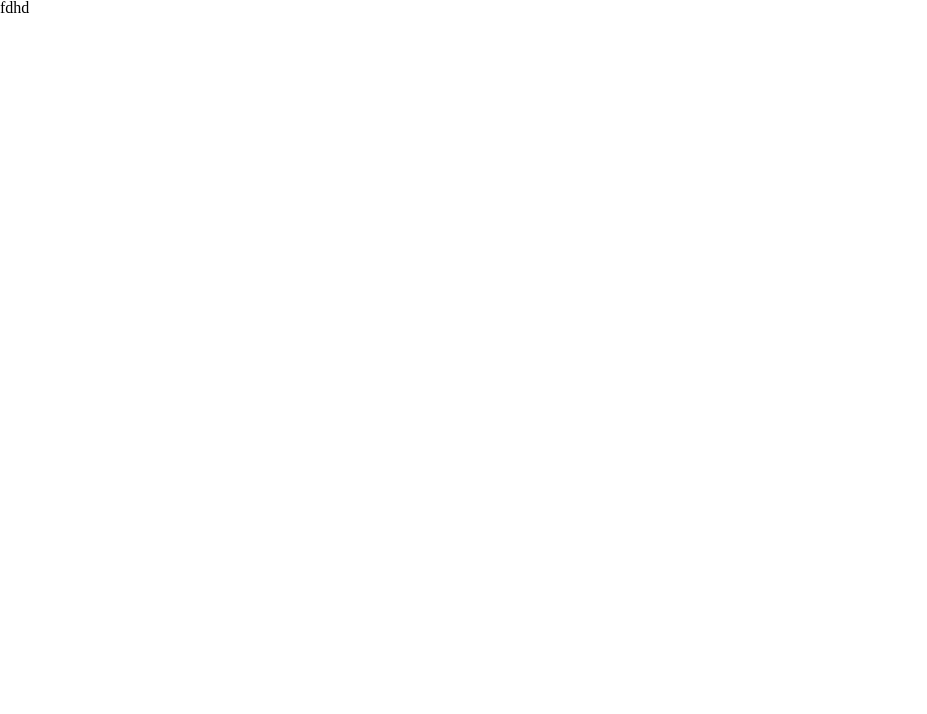
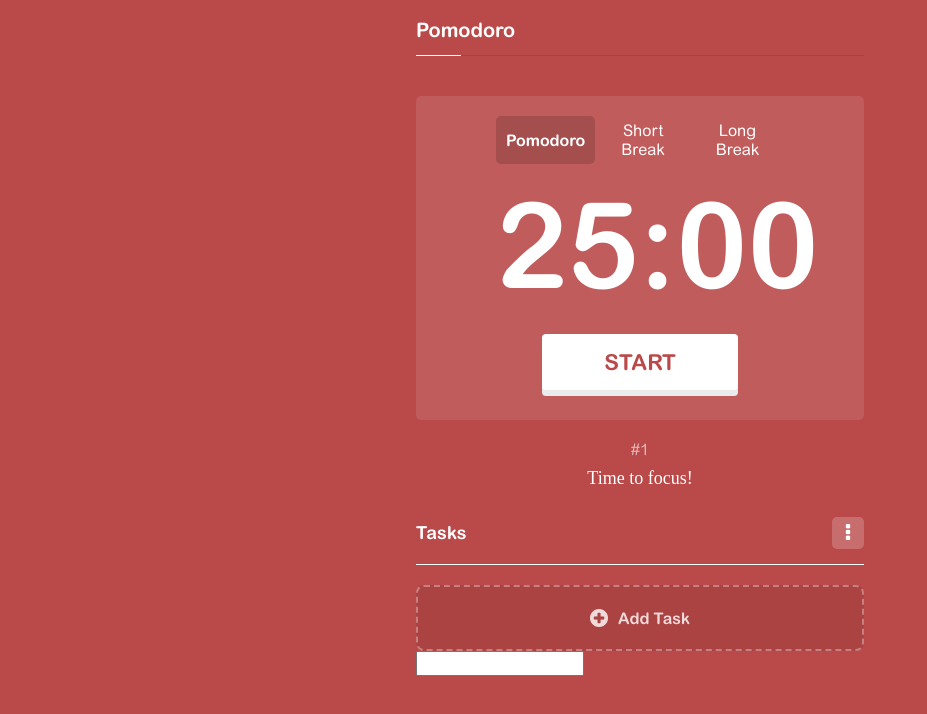
Before and after one commit to pparksso/pomodoro_js, a plain HTML site: page index.html in a window 1280 px wide. Shown: the whole page, without its empty margins (0-927 px from the left). Drawn offline with Linux system fonts and the light colour scheme.

Commit message:
design: 퍼블리싱 ing

```diff
--- a/reset.css
+++ b/assets/styles/reset.css
@@ -55,4 +55,5 @@
   border: none;
   outline: none;
   background: none;
+  cursor: pointer;
 }
--- /dev/null
+++ b/assets/styles/styles.css
@@ -0,0 +1,184 @@
+@font-face {
+  font-family: 'Arial Rounded MT';
+  src: url(./font/Arial_Rounded_MT.ttf);
+}
+@font-face {
+  font-family: 'Arial Rounded MT Bold';
+  src: url(./font/Arial-Rounded-MT-Bold.ttf);
+}
+
+* {
+  font-family: 'Arial Rounded MT';
+  box-sizing: border-box;
+  color: #fff;
+  font-size: 16px;
+}
+
+body {
+  width: 100vw;
+  height: 100vh;
+}
+.container {
+  width: 100%;
+  height: 100%;
+  display: flex;
+  justify-content: center;
+}
+.wrap {
+  width: 35%;
+  padding-top: 20px;
+}
+.title-box {
+  margin-bottom: 15px;
+}
+.title-box h1 {
+  font-family: 'Arial Rounded MT Bold';
+  font-size: 20px;
+}
+.progress-box {
+  width: 100%;
+  height: 1px;
+  position: relative;
+}
+.progress-box span {
+  display: block;
+  height: 1px;
+}
+.progress-box .ing {
+  position: absolute;
+  z-index: 1;
+  width: 10%;
+  top: 0;
+  left: 0;
+  background-color: #fff;
+}
+.progress-box .left {
+  width: 100%;
+  background-color: #000;
+  opacity: 10%;
+}
+.inner {
+  padding-top: 40px;
+  max-width: 480px;
+  margin: 0 auto;
+}
+.pomodoro-box {
+  background-color: rgba(255, 255, 255, 0.1);
+  border-radius: 5px;
+  padding: 20px 80px 30px 80px;
+  margin-bottom: 20px;
+}
+.change-btns {
+  display: flex;
+  justify-content: space-between;
+  margin-bottom: 20px;
+}
+.change-btns button {
+  border-radius: 5px;
+  padding: 5px 10px;
+}
+.change-btns .active {
+  background-color: rgba(0, 0, 0, 0.15);
+  font-family: 'Arial rounded MT bold';
+}
+.count-box {
+  font-size: 120px;
+  margin-bottom: 30px;
+}
+.control-btns {
+  position: relative;
+  text-align: center;
+}
+.control-btns .btn {
+  background-color: #fff;
+  border-radius: 4px;
+  color: #ba4949;
+  font-size: 22px;
+  padding: 15px 62px;
+  transition: color 0.5s ease-in-out 0s;
+}
+.control-btns .start {
+  box-shadow: rgb(235, 235, 235) 0px 6px 0px;
+}
+.control-btns .pause {
+  transform: translateY(6px);
+  transition: color 0.5s ease-in-out 0s;
+}
+.control-btns .next {
+  position: absolute;
+  top: 40%;
+  right: 0;
+  width: 22px;
+  height: 22px;
+}
+.control-btns .next img {
+  width: 100%;
+  vertical-align: top;
+}
+.take-box {
+  text-align: center;
+  margin-bottom: 30px;
+}
+.take-box button {
+  opacity: 60%;
+  margin-bottom: 10px;
+  &:hover {
+    opacity: 1;
+  }
+}
+.take-box p {
+  font-size: 18px;
+}
+.task-box .task-title {
+  display: flex;
+  justify-content: space-between;
+  align-items: center;
+  border-bottom: 1px solid #fff;
+  padding-bottom: 15px;
+}
+.task-box .task-title span {
+  font-size: 18px;
+}
+.task-box .task-title button {
+  width: 32px;
+  height: 32px;
+  border-radius: 5px;
+  background-color: rgba(255, 255, 255, 0.2);
+}
+.task-box .task-title button img {
+  width: 16px;
+  height: 16px;
+  vertical-align: top;
+}
+.add-box {
+  padding-top: 20px;
+}
+.add-box .add-btn {
+  width: 100%;
+  padding: 22px 0;
+  border: 2px dashed rgba(255, 255, 255, 0.4);
+  background-color: rgba(0, 0, 0, 0.1);
+  border-radius: 8px;
+  opacity: 80%;
+  &:hover {
+    opacity: 1;
+  }
+}
+.add-box .add-btn img {
+  width: 18px;
+  vertical-align: top;
+  margin-right: 10px;
+}
+/* variable */
+.bold {
+  font-family: 'Arial rounded MT bold';
+}
+.bg-red {
+  background-color: #ba4949;
+}
+.bg-green {
+  background-color: #38858a;
+}
+.bg-blue {
+  background-color: #397097;
+}
--- a/index.html
+++ b/index.html
@@ -3,11 +3,55 @@
   <head>
     <meta charset="UTF-8" />
     <meta name="viewport" content="width=device-width, initial-scale=1.0" />
-    <link rel="stylesheet" href="./reset.css" />
-    <link rel="stylesheet" href="./styles.css" />
-    <title>Document</title>
+    <link rel="stylesheet" href="./assets/styles/reset.css" />
+    <link rel="stylesheet" href="./assets/styles/styles.css" />
+    <title>25:00 #1</title>
   </head>
   <body>
-    fdhd
+    <div class="container bg-red">
+      <div class="wrap">
+        <div class="title-box">
+          <h1>Pomodoro</h1>
+        </div>
+        <div class="progress-box">
+          <span class="ing"></span>
+          <span class="left"></span>
+        </div>
+        <div class="inner">
+          <div class="pomodoro-box">
+            <div class="change-btns">
+              <button class="active">Pomodoro</button>
+              <button>Short Break</button>
+              <button>Long Break</button>
+            </div>
+            <div class="count-box bold"><span>25</span>:<span>00</span></div>
+            <div class="control-btns">
+              <button class="btn bold start" id="startBtn">START</button>
+              <!-- <button class="btn bold pause" id="pauseBtn">PAUSE</button> -->
+              <!-- <button class="next"><img src="./assets/images/next.png" alt="next" /></button> -->
+            </div>
+          </div>
+          <div class="take-box">
+            <button>#1</button>
+            <p>Time to focus!</p>
+          </div>
+          <div class="task-box">
+            <div class="task-title">
+              <span class="bold">Tasks</span>
+              <button><img src="./assets/images/threedots.png" alt="setting" /></button>
+            </div>
+            <div class="add-box">
+              <button class="add-btn bold"><img src="./assets/images/plus-circle.png" alt="plus" />Add Task</button>
+            </div>
+            <div class="text-box">
+              <div class="input-box">
+                <input type="text" name="" id="" />
+              </div>
+              <div class="confirm-box"></div>
+            </div>
+          </div>
+        </div>
+      </div>
+    </div>
   </body>
 </html>
```
Also changed, not shown: assets/images/next.png (added), assets/images/plus-circle.png (added), assets/images/threedots.png (added), assets/styles/font/Arial-Rounded-MT-Bold.ttf (added), assets/styles/font/Arial_Rounded_MT.ttf (added), styles.css (deleted), 1 other file.
